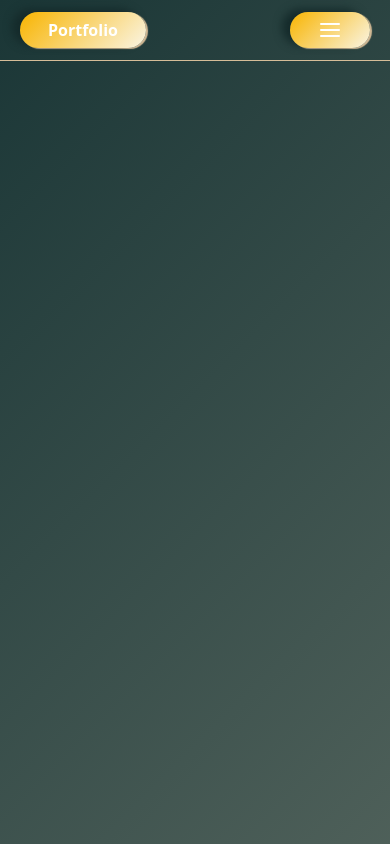
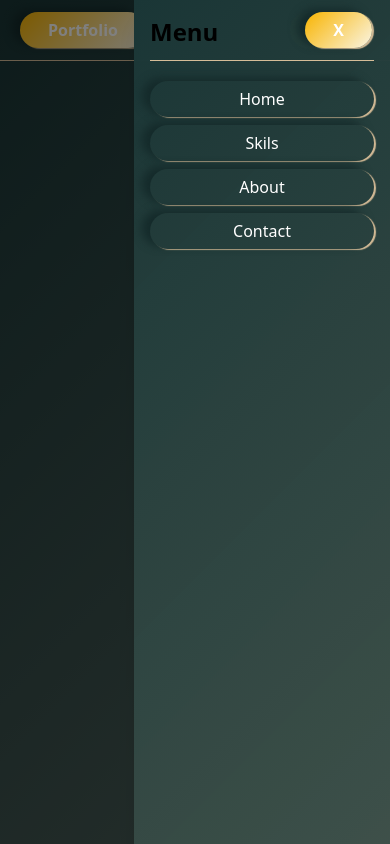
Before and after one commit to ajithkumar-velu/Portfolio, a React (Vite) app: page / in a window 390 px wide. Both pictures are taken after a click on the button 330 px from the left and 30 px from the top of the page. Built offline with nearby package versions, Linux system fonts and the light colour scheme.

Commit message:
Naviagtion bar mobile screen feture added

```diff
--- a/src/components/Button.jsx
+++ b/src/components/Button.jsx
@@ -5,7 +5,6 @@ const Button = (prop) => {
         <button className={`
             rounded-full
             bg-transparent
-
             shadow-[-8px_-3px_8px_#152b2b,2px_1px_1px_#D6BD98]
             px-7
             py-1.5
--- a/src/components/Navbar.jsx
+++ b/src/components/Navbar.jsx
@@ -1,8 +1,9 @@
-import React from 'react'
+import React, { useState } from 'react'
 import Button from './Button'
 import { AlignJustify, Download } from 'lucide-react'
 
 const Navbar = () => {
+    const [isOpen, setIsOpen] = useState(false);
     return (
         <div className='flex justify-between border-[#D6BD98] border-b px-5 py-3' >
             {/* Left Section */}
@@ -22,8 +23,36 @@ const Navbar = () => {
             <div className='md:flex hidden' >
                 <Button cls={"bg-btn-unique font-bold text-black"} val={"Resume"} btn={<Download />} />
             </div>
-            <div className='md:hidden' >
-                <Button cls={"bg-btn-unique font-bold text-black"} btn={<AlignJustify />} />
+            <div className='md:hidden relative' >
+                <Button cls={"bg-btn-unique font-bold text-black py-1.5 px-1.5"} btn={<AlignJustify onClick={() => setIsOpen(!isOpen)} />} />
+
+                {/* Overlay */}
+                {isOpen && (
+                    <div
+                        onClick={() => setIsOpen(false)}
+                        className="fixed inset-0 bg-black bg-opacity-50 z-40"
+                    />
+                )}
+
+                {/* Drawer - Right Side */}
+                <div
+                    className={`fixed top-0 right-0 h-full w-64 bg-custom-gradient shadow-xl transform ${isOpen ? 'translate-x-0' : 'translate-x-full'} transition-transform duration-300 ease-in-out z-50`}
+                >
+                    <div className="p-4">
+                        {/* Close Button (X icon) */}
+                        <div onClick={() => setIsOpen(false)} className="absolute top-2 right-3.5 p-1 text-gray-500 hover:text-gray-700">
+                            <Button val='X' cls={"bg-btn-unique font-bold text-black py-1.5 px-3"} />
+                        </div>
+
+                        <h2 className="text-2xl mb-5 text-black font-bold border-[#D6BD98] border-b pb-3">Menu</h2>
+                        <ul className="space-y-2">
+                            <Button cls={"w-full"} val={"Home"} />
+                            <Button cls={"w-full"} val={"Skils"} />
+                            <Button cls={"w-full"} val={"About"} />
+                            <Button cls={"w-full"} val={"Contact"} />
+                        </ul>
+                    </div>
+                </div>
             </div>
         </div>
     )
--- a/tailwind.config.js
+++ b/tailwind.config.js
@@ -8,7 +8,8 @@ export default {
     extend: {
       backgroundImage: {
         'custom-gradient': 'linear-gradient(135deg, #1a3636, #40534cec)',
-        'btn-unique': 'linear-gradient(135deg,#f8b400,#faf5e4)'
+        'btn-unique': 'linear-gradient(135deg,#f8b400,#faf5e4)',
+        'drawer': 'linear-gradient(135deg,#385170,#9fd3c7)'
       },
     },
   },
```
